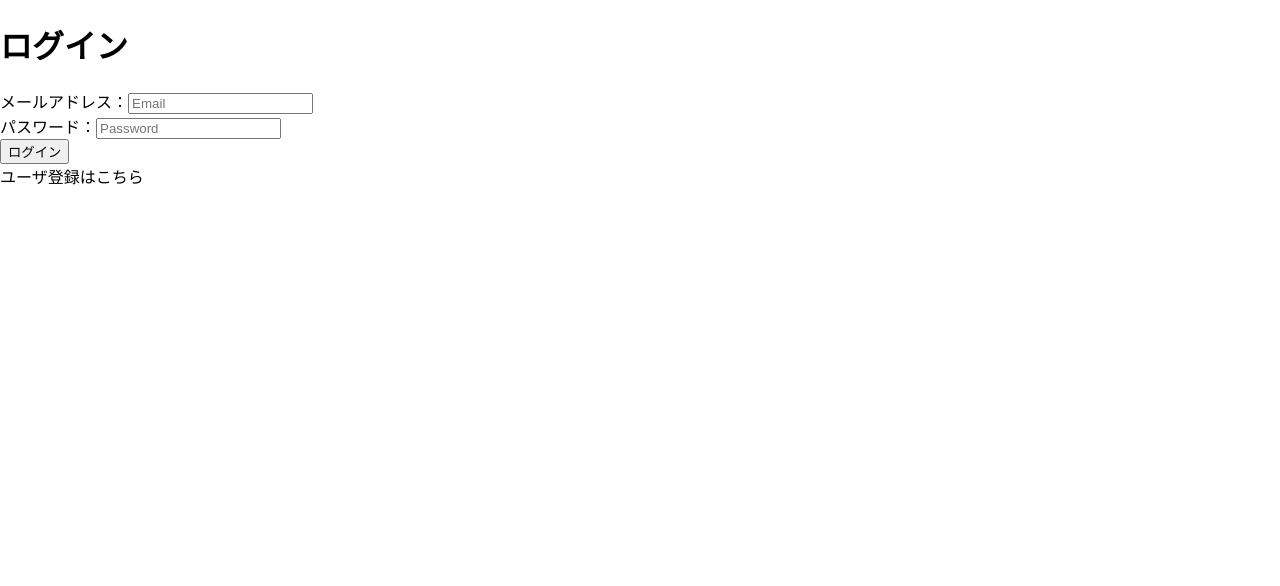
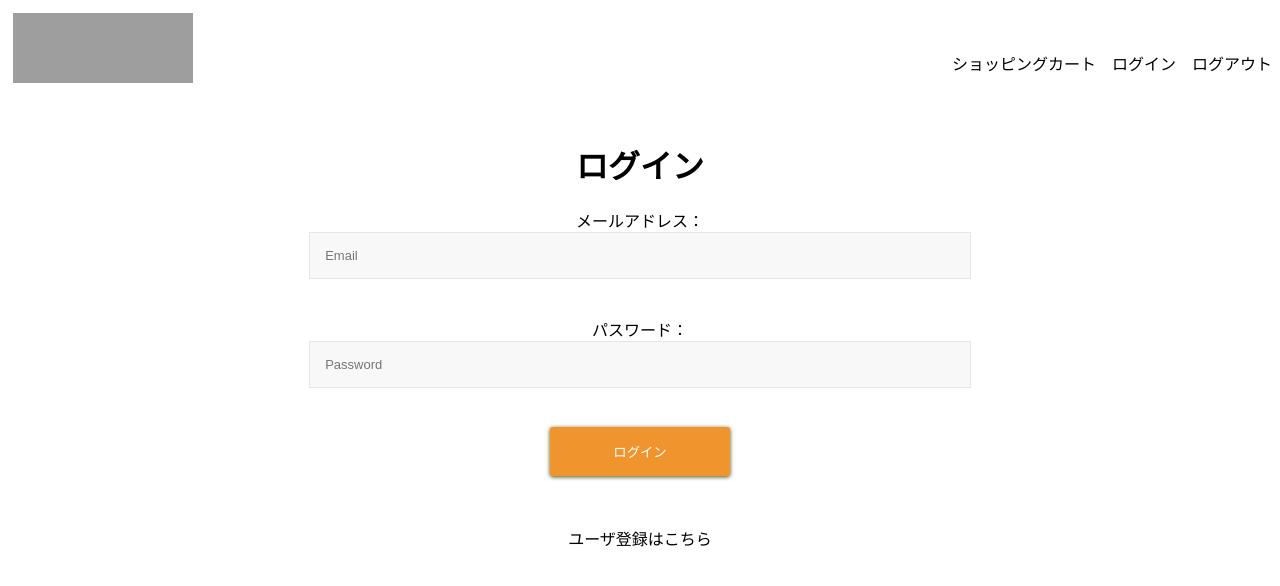
Before and after one commit to miyuhamaoka/EC-202207b, a Next.js app: page /users/login in a window 1280 px wide. Shown: the top 586 px of the page. Built offline with nearby package versions, Linux system fonts and the light colour scheme; grey boxes are pictures that could not be loaded.

Commit message:
ログイン機能調整（スタイル適用）

```diff
--- a/data/db.json
+++ b/data/db.json
@@ -2,129 +2,6 @@
   "items": [
     {
       "id": 21,
-      "imageUrl": "json-server",
-      "name": "Gorgeous4サンド",
-      "price":"480"
-
-    },
-    {
-      "id": 22,
-      "imageUrl": "json-server",
-      "name": "エスプレッソフラペチーノ",
-      "price":"530"
-
-    },
-    {
-      "id": 23,
-      "imageUrl": "json-server",
-      "name": "Specialキャラメルドーナッツ",
-      "price":"250"
-
-    },
-    {
-      "id": 24,
-      "imageUrl": "json-server",
-      "name": "チョコクッキー",
-      "price":"190"
-
-    },
-    {
-      "id": 25,
-      "imageUrl": "json-server",
-      "name": "カフェモカ",
-      "price":"400"
-
-    },
-    {
-      "id": 26,
-      "imageUrl": "json-server",
-      "name": "カフェラテ",
-      "price":"340"
-
-    },
-    {
-      "id": 27,
-      "imageUrl": "json-server",
-      "name": "カプチーノ",
-      "price":"340"
-
-    },
-    {
-      "id": 28,
-      "imageUrl": "json-server",
-      "name": "キャラメルマキアート",
-      "price":"390"
-
-    },
-    {
-      "id": 29,
-      "imageUrl": "json-server",
-      "name": "キャラメルフラペチーノ",
-      "price":"490"
-
-    },
-    {
-      "id": 30,
-      "imageUrl": "json-server",
-      "name": "バニラ クリーム フラペチーノ",
-      "price":"490"
-
-    },
-    {
-      "id": 31,
-      "imageUrl": "json-server",
-      "name": "ダークモカフラペチーノ",
-      "price":"500"
-
-    },
-    {
-      "id": 32,
-      "imageUrl": "json-server",
-      "name": "抹茶クリームフラペチーノ",
-      "price":"490"
-
-    },
-    {
-      "id": 33,
-      "imageUrl": "json-server",
-      "name": "ドリップコーヒー",
-      "price":"290"
-
-    },
-    {
-      "id": 34,
-      "imageUrl": "json-server",
-      "name": "アイスコーヒー",
-      "price":"330"
-
-    },
-    {
-      "id": 35,
-      "imageUrl": "json-server",
-      "name": "アメリカン",
-      "price":"310"
-
-    },
-    {
-      "id": 36,
-      "imageUrl": "json-server",
-      "name": "エスプレッソ",
-      "price":"310"
-
-    },
-    {
-      "id": 37,
-      "imageUrl": "json-server",
-      "name": "ナッティホワイトモカ",
-      "price":"450"
-
-    },
-    {
-      "id": 38,
-      "imageUrl": "json-server",
-      "name": "ジンジャーブレッドラテ",
-      "price":"450"
-
       "type": "coffee",
       "name": "Gorgeous4サンド",
       "description": "人気の定番具材「ハム」と「チキン」をセットにした食べごたえ抜群のサンドイッチです。",
@@ -284,9 +161,7 @@
       "price": 450,
       "image_path": "/18.jpg",
       "deleted": false
-
     }
-
   ],
   "users": [
     {
@@ -310,7 +185,4 @@
       "name": "typicode"
     }
   ]
-
 }
-
-}
--- a/package.json
+++ b/package.json
@@ -17,6 +17,7 @@
     "@clerk/clerk-react": "^4.0.8",
     "@hookform/resolvers": "^2.9.7",
     "@supabase/supabase-js": "^1.35.6",
+    "iron-session": "^6.2.0",
     "js-cookie": "^3.0.1",
     "next": "12.2.5",
     "nhost-js-sdk": "^3.1.0",
--- a/src/components/layout.tsx
+++ b/src/components/layout.tsx
@@ -5,13 +5,14 @@ import layoutStyle from '../styles/layout.module.css';
 
 const Layout = () => {
   return (
-    <div>
+    <div className={layoutStyle.body}>
       <header className={layoutStyle.header}>
         <div className={layoutStyle.logo}>
           <Link href="/items">
-            <a>
+            <a >
               <Image
                 src="/../public/header_logo.png"
+                className={layoutStyle.img}
                 height={70}
                 width={180}
                 alt="ロゴ"
@@ -26,7 +27,7 @@ const Layout = () => {
             </Link>
           </li>
           <li>
-            <Link href='#'>
+            <Link href='../users/login'>
               <a>ログイン</a>
             </Link>
           </li>
--- a/src/pages/users/login.tsx
+++ b/src/pages/users/login.tsx
@@ -3,13 +3,16 @@
 // エラー時対応
 
 import { SyntheticEvent, useState } from 'react';
-import { User } from '../../types';
+
 import Link from 'next/link';
 import fetch from 'unfetch';
 import { useRouter } from 'next/router';
-import Head from 'next/head';
-// import { Layout } from '../../component/layout';
-// import styles from '../../styles/login.module.css';
+import loginStyle from '../../styles/login.module.css';
+import Image from 'next/image';
+import layoutStyle from '../../styles/layout.module.css';
+import Layout from '../../components/layout';
+
+
 
 export default function Login() {
   const [data, setData] = useState({ mail: '', pass: '' });
@@ -34,17 +37,20 @@ export default function Login() {
       const date = new Date();
       document.cookie = `id=${
         user.id
-      }; expires=Thu, expires=${date.setDate(
+      }; expires=${date.setDate(
         date.getDate() + 1
-      )} path=/;`;
+      )}; path=/items;`;
+
+      console.log(document.cookie)
       return fetch(`http://localhost:8000/users/${user.id}`, {
+
         method: 'PATCH',
         headers: { 'Content-Type': 'application/json' },
         body: JSON.stringify(user),
       })
         .then((res) => {
           console.log(res.status);
-          return router.push('/');
+          return router.push('/items');
         })
         .catch((err) => {
           console.log('エラー');
@@ -56,14 +62,19 @@ export default function Login() {
 
   return (
     <>
-      {/* スタイルコンポーネント入れる */}
+      <Layout />
 
-        <form onSubmit={(e) => OnCkickHandle(e)}>
-          <h1 >ログイン</h1>
+      <div className={loginStyle.primary}>
+        <form
+          className={loginStyle.contactform}
+          onSubmit={(e) => OnCkickHandle(e)}
+        >
+          <h1>ログイン</h1>
           <div>
-            <div>
+            <div className={loginStyle.lavel}>
               <label>メールアドレス：</label>
               <input
+                className={loginStyle.forminput}
                 type="email"
                 placeholder="Email"
                 name="mail"
@@ -72,9 +83,10 @@ export default function Login() {
               />
             </div>
 
-            <div>
+            <div className={loginStyle.lavel}>
               <label>パスワード：</label>
               <input
+                className={loginStyle.forminput}
                 type="password"
                 placeholder="Password"
                 name="pass"
@@ -82,13 +94,15 @@ export default function Login() {
                 onChange={(e) => handleChange(e)}
               />
             </div>
-            <button>ログイン</button>
+            <button className={loginStyle.loginbtn}>ログイン</button>
           </div>
         </form>
         <Link href="./create">
-          <a>ユーザ登録はこちら</a>
+          <a className={loginStyle.userregister}>
+            ユーザ登録はこちら
+          </a>
         </Link>
-
+      </div>
     </>
   );
 }
--- a/src/styles/layout.module.css
+++ b/src/styles/layout.module.css
@@ -4,7 +4,9 @@
 }
 
 .logo {
-  padding: 8px;
+  padding: 13px;
+  align-items: center;
+
 }
 
 .link {
@@ -14,5 +16,6 @@
 }
 
 .link > li {
+  margin-top: 25px;
   padding: 8px;
 }
--- a/src/styles/login.module.css
+++ b/src/styles/login.module.css
@@ -1,9 +1,82 @@
+
+.right{
+  display: flex;
+}
+
+.list {
+ margin-left: auto;
+ display: block;
+}
+
+.primary{
+  margin-top: 20px;
+  text-align: center;
+  padding: 1.5%;
+  max-width: 700px;
+  margin: 0 auto;
+}
+
+.lavel{
+  padding-bottom: 2%;
+}
+
+.loginbtn{
+  width:180px;
+  display: block;
+  height: auto;
+  padding:15px;
+  color:#fff;
+  background:#f0952e;
+  border:none;
+  border-radius:3px;
+  outline: none;
+  -webkit-transition: all 0.3s;
+  -moz-transition: all 0.3s;
+  transition: all 0.3s;
+  margin:auto;
+  box-shadow: 0px 1px 4px rgb(61, 66, 9);
+  -moz-box-shadow: 0px 1px 4px rgb(81, 70, 18);
+  -webkit-box-shadow: 0px 1px 4px rgb(76, 78, 16);
+  margin-bottom: 50px;
+
+}
+
+.loginbtn:hover{
+  background:rgb(79, 92, 175);
+  color: white;
+  border:none;
+}
 
 
-.body {
-  font-family: 'SF Pro Text', 'SF Pro Icons', 'Helvetica Neue', 'Helvetica',
-    'Arial', sans-serif;
-  padding: 20px 20px 60px;
-  max-width: 680px;
-  margin: 0 auto;
+.forminput{
+  width: 100%;
+  padding: 15px;
+  background:#f8f8f8;
+  border:1px solid rgba(0, 0, 0, 0.075);
+  margin-bottom:25px;
+  color:#727272 !important;
+  font-size:13px;
+  -webkit-transition: all 0.4s;
+  -moz-transition: all 0.4s;
+  transition: all 0.4s;
 }
+
+
+.loginbtn:active{
+  opacity: 0.9;
+}
+
+.forminput:hover{
+  border:1px solid #f6e4a3;
+}
+
+.forminput:focus{
+  color: white;
+  outline: none;
+  border:1px solid #fadd76;
+}
+
+.button:hover{
+  background:#f79e10;
+  color:white;
+}
--- a/src/types.tsx
+++ b/src/types.tsx
@@ -50,5 +50,3 @@ export type User ={
   telephone:string;
   logined:boolean;
 }
-
-export type{Order,Item,Orderitem,User}
```
Also changed, not shown: src/pages/items/index.tsx (+12 -1 lines), 1 other file (tests, documents, lock files or other folders).
